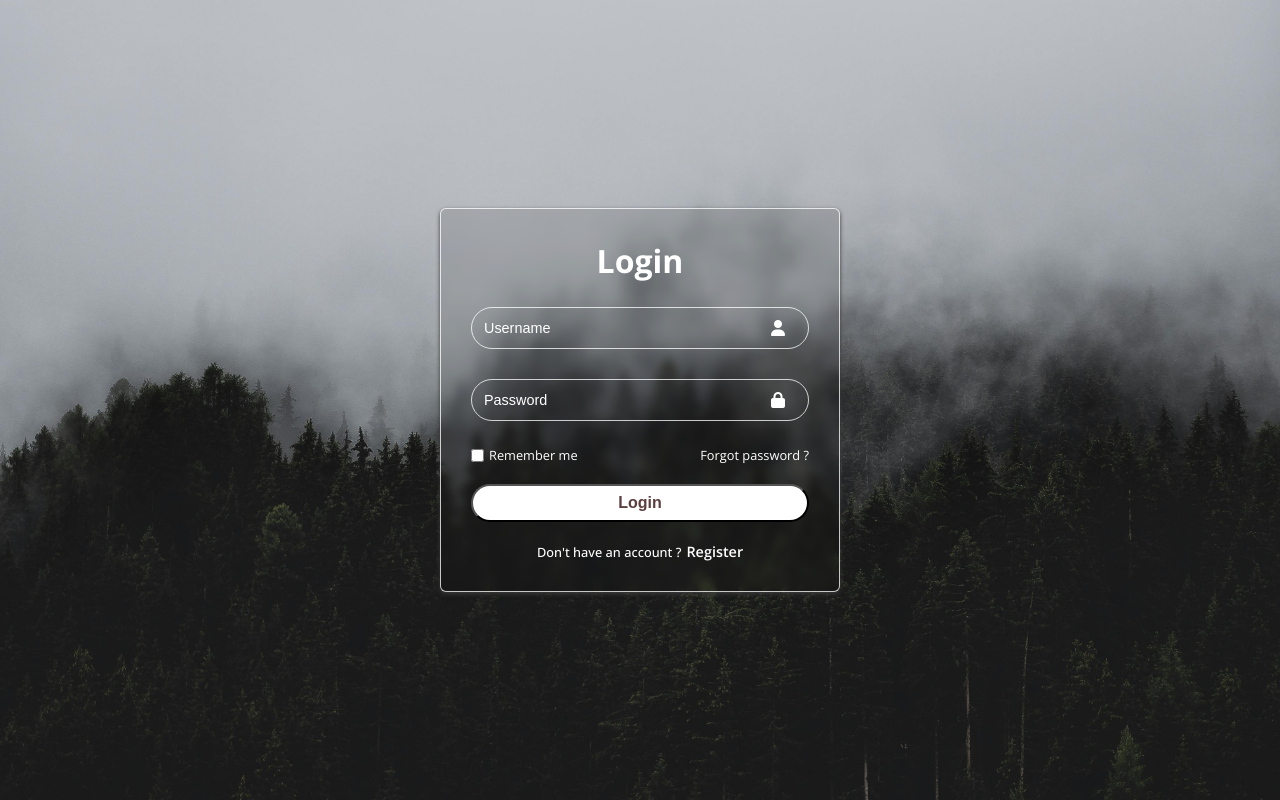
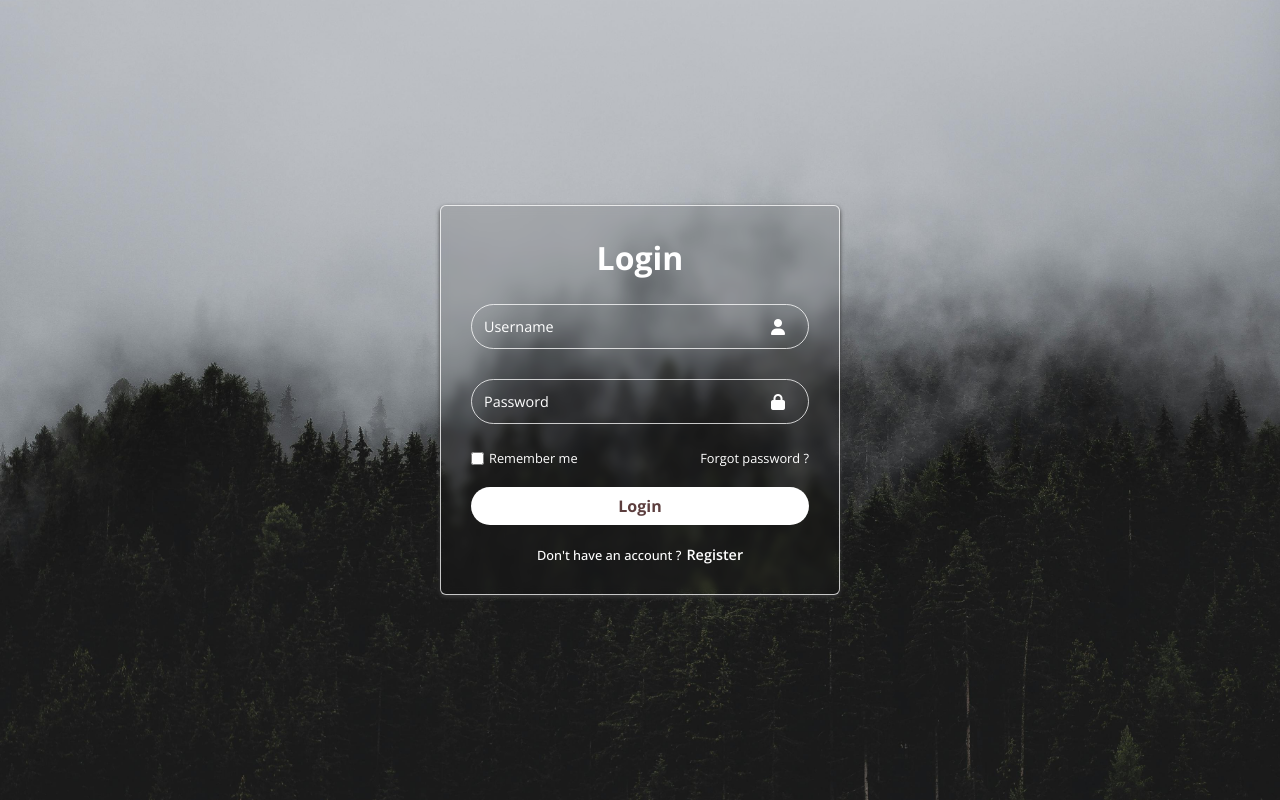
Before and after one commit to HamdyShehiet/React_Login_Form, a React (Create React App) app: page / in a window 1280 px wide. Built offline with nearby package versions, Linux system fonts and the light colour scheme.

Commit message:
Update: Inputs Border And Outline

```diff
--- a/src/App.css
+++ b/src/App.css
@@ -18,7 +18,7 @@ a{
     color: inherit;
     text-decoration: none;
 }
-.input{
+input{
     font: inherit;
     color: inherit;
     border: none;
```
